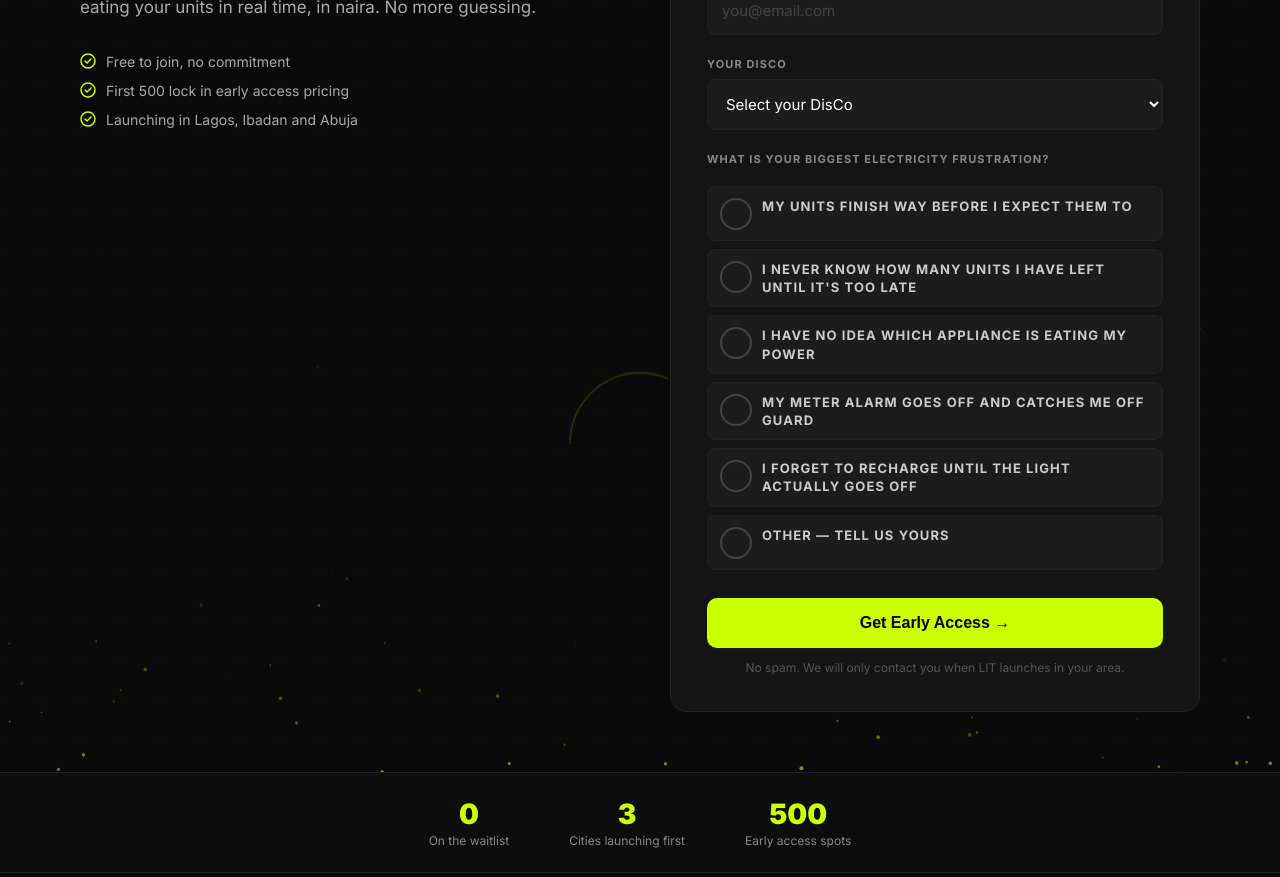
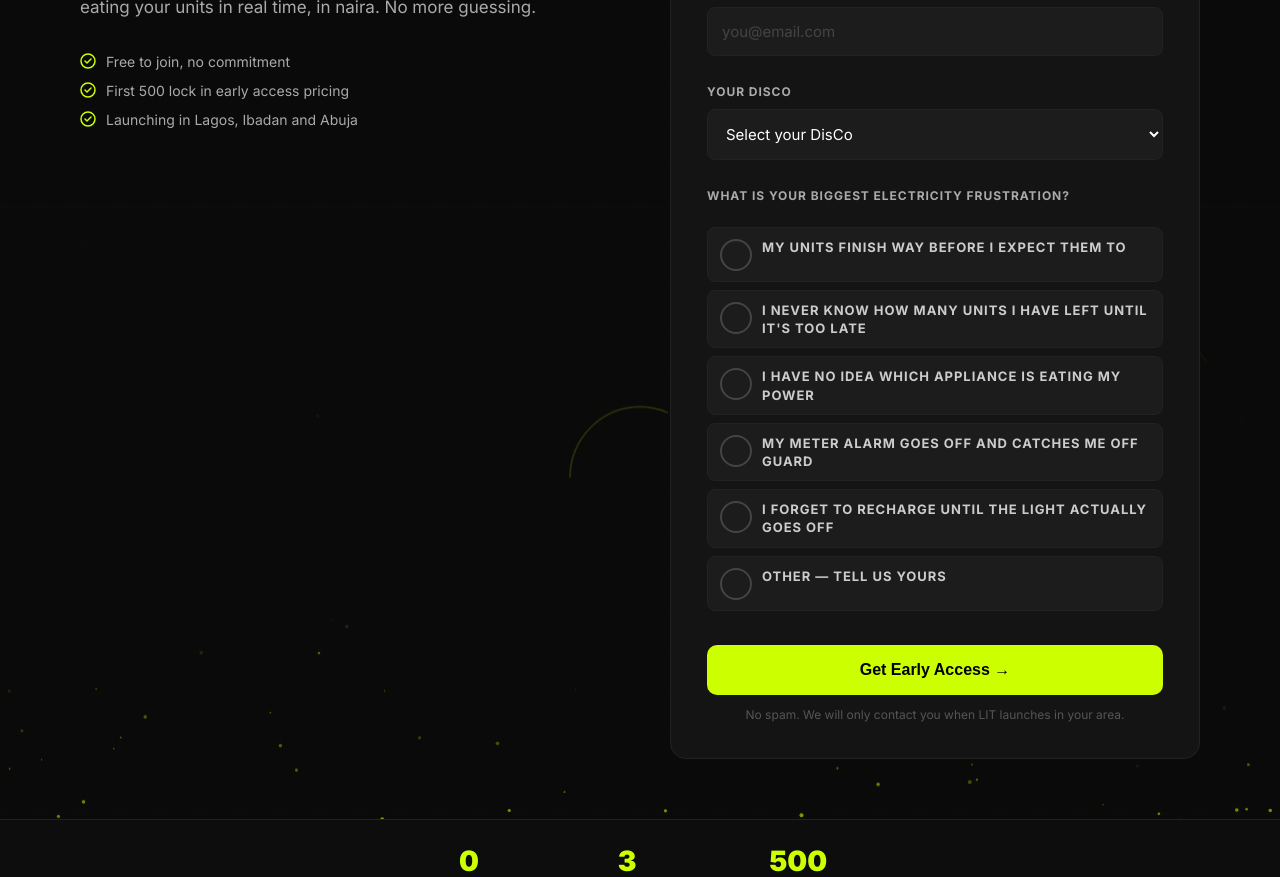
Before and after one commit to staylitenergies-eng/litapp, a plain HTML site: page index.html in a window 1280 px wide. Shown: the part 470-1347 px from the top of the page. Drawn offline with Linux system fonts and the light colour scheme; no server answers.

Commit message:
Increase form field spacing and label size for visible improvement

```diff
--- a/index.html
+++ b/index.html
@@ -37,10 +37,10 @@
   .form-card h2{font-size:22px;font-weight:800;margin-bottom:6px;}
   .form-card .form-sub{font-size:14px;color:#aaa;margin-bottom:28px;line-height:1.5;}
   .form-card .form-sub strong{color:var(--lime);}
-  .form-group{display:flex;flex-direction:column;gap:8px;margin-bottom:22px;}
-  label{font-size:11px;font-weight:700;letter-spacing:.1em;text-transform:uppercase;color:var(--muted);}
-  fieldset.form-group{border:none;padding:0;margin:0 0 22px 0;}
-  fieldset.form-group legend{font-size:11px;font-weight:700;letter-spacing:.1em;text-transform:uppercase;color:var(--muted);margin-bottom:8px;float:left;width:100%;}
+  .form-group{display:flex;flex-direction:column;gap:10px;margin-bottom:28px;}
+  label{font-size:12px;font-weight:700;letter-spacing:.08em;text-transform:uppercase;color:#aaa;}
+  fieldset.form-group{border:none;padding:0;margin:0 0 28px 0;}
+  fieldset.form-group legend{font-size:12px;font-weight:700;letter-spacing:.08em;text-transform:uppercase;color:#aaa;margin-bottom:10px;float:left;width:100%;}
   fieldset.form-group .radio-group{clear:both;}
   input{background:#1c1c1c;border:1px solid var(--border);border-radius:8px;padding:14px;color:#fff;font-size:15px;font-family:'Inter',sans-serif;outline:none;transition:border-color .2s;width:100%;}
   input::placeholder{color:#444;}
```
